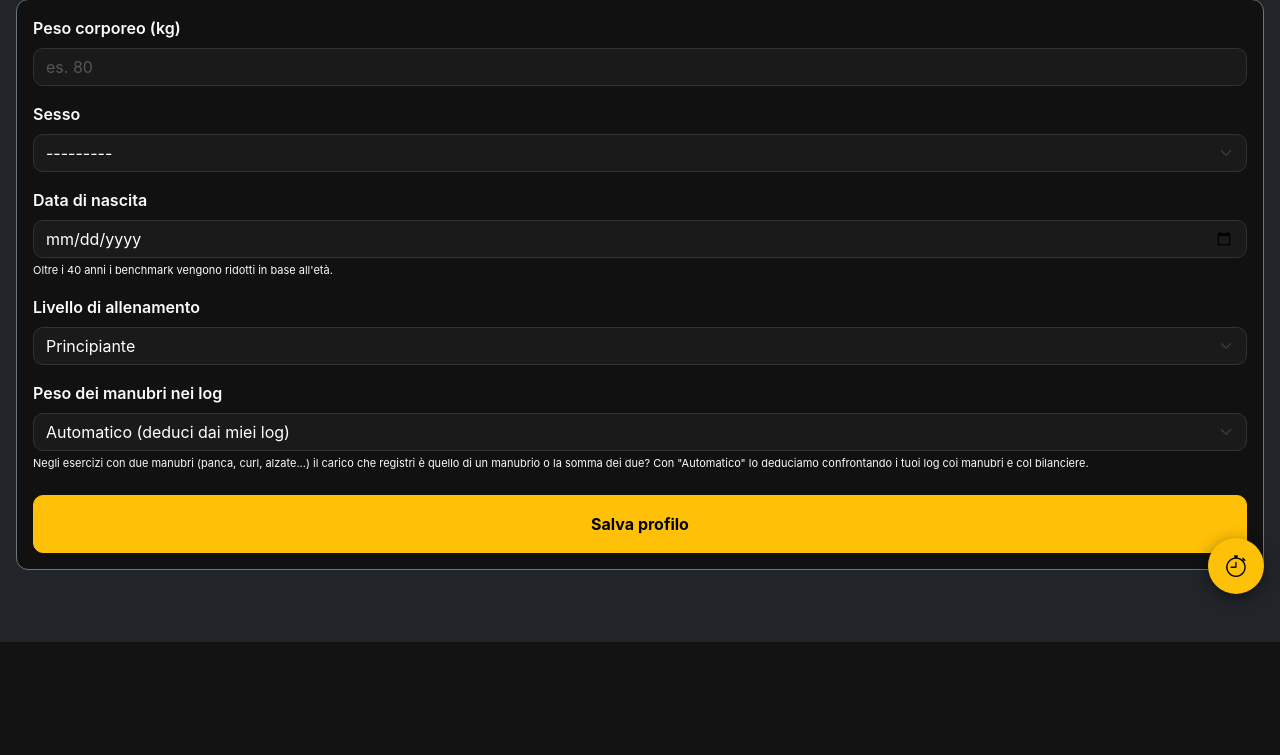
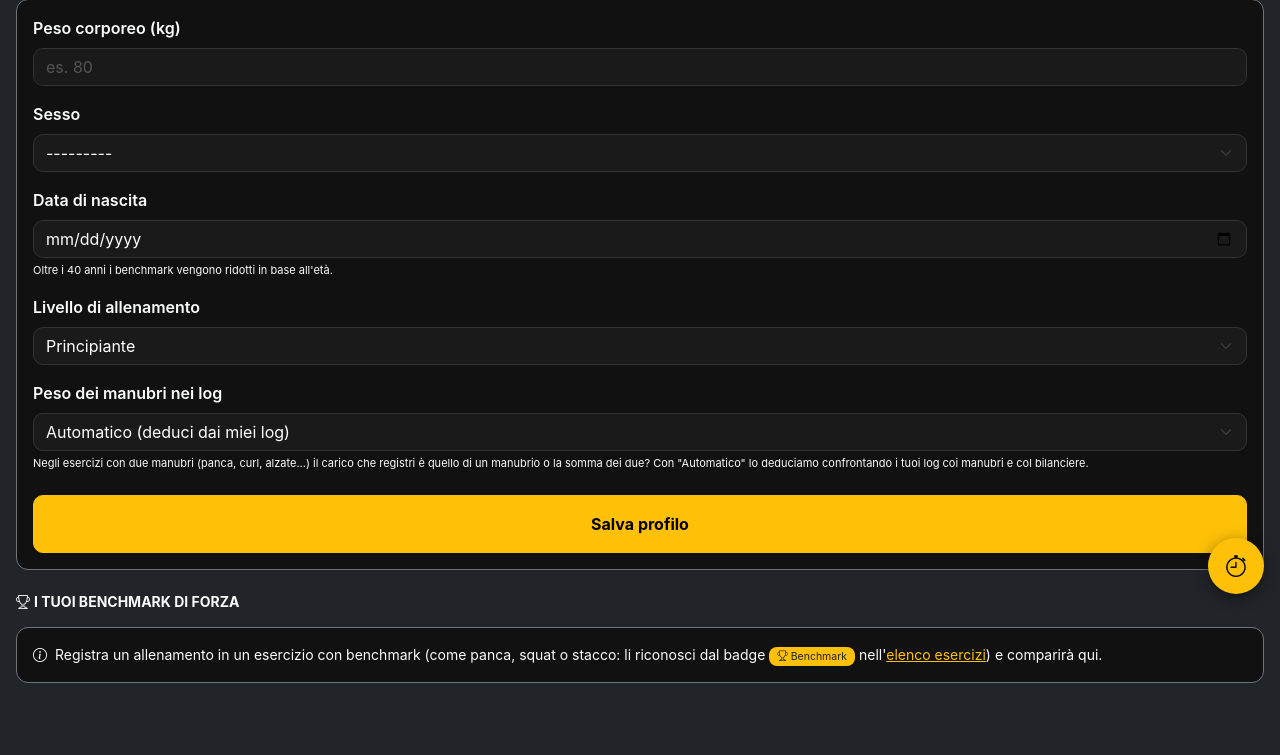
Before and after one commit to Orfico/gymit, a Django app: page /profile/physical/ in a window 1280 px wide. Shown: the part 182-937 px from the top of the page. Before the commit the page ends 824 px from the top, so only its background shows below. Run offline with Django 5.2, Linux system fonts and the light colour scheme; the visitor is signed in with stand-in values (Sample User, id 1); data that the repository does not hold is empty; parts of the project's set-up code (start-up, migrations or seed data) failed here and were passed over.

Commit message:
feat: riepilogo dei benchmark di forza nella pagina "Profilo fisico"
Sotto il form dei dati fisici (e fuori da esso: sono risultati, non dati da
modificare) compare un riquadro per ogni standard su cui l'utente ha dei
carichi. Se più esercizi puntano allo stesso standard conta quello col 1RM più
alto. Il riquadro è lo stesso del dettaglio esercizio, estratto in un partial
condiviso (_benchmark_card.html); nel riepilogo ha il nome dell'esercizio come
link ai progressi.

Stati vuoti per: nessun log, e log presenti ma peso/sesso mancanti.

Co-Authored-By: Claude Sonnet 5.5 <noreply@anthropic.com>

```diff
--- a/gym/templates/gym/physical_profile.html
+++ b/gym/templates/gym/physical_profile.html
@@ -44,5 +44,42 @@
             </form>
         </div>
     </div>
+
+    <!-- Riepilogo dei benchmark — fuori dal form: sono risultati, non dati da modificare -->
+    <div class="d-flex align-items-center gap-2 mt-4 mb-3">
+        <h6 class="text-secondary text-uppercase fw-bold small mb-0">
+            <i class="bi bi-trophy me-1"></i>I tuoi benchmark di forza
+        </h6>
+    </div>
+
+    {% if benchmark_items %}
+    <div class="row g-3">
+        {% for item in benchmark_items %}
+        <div class="col-12 col-md-6">
+            {% include 'gym/_benchmark_card.html' with benchmark_data=item.benchmark_data summary_exercise=item.exercise standard_label=item.standard_label %}
+        </div>
+        {% endfor %}
+    </div>
+    <div class="small text-secondary mt-3" style="font-size:11.5px;">
+        Per ogni standard conta l'esercizio in cui hai il 1RM più alto. Tocca un riquadro per vedere i progressi.
+    </div>
+    {% elif has_logged_standards and profile_incomplete %}
+    <div class="card bg-black border-secondary">
+        <div class="card-body small text-secondary">
+            <i class="bi bi-info-circle me-1"></i>
+            Hai già dei carichi registrati su esercizi con benchmark. Inserisci <strong>peso corporeo</strong>
+            e <strong>sesso</strong> qui sopra per vedere a che livello sei.
+        </div>
+    </div>
+    {% else %}
+    <div class="card bg-black border-secondary">
+        <div class="card-body small text-secondary">
+            <i class="bi bi-info-circle me-1"></i>
+            Registra un allenamento in un esercizio con benchmark (come panca, squat o stacco: li riconosci dal
+            badge <span class="badge bg-warning text-dark fw-normal"><i class="bi bi-trophy"></i> Benchmark</span>
+            nell'<a href="{% url 'exercise_list' %}" class="text-warning">elenco esercizi</a>) e comparirà qui.
+        </div>
+    </div>
+    {% endif %}
 </div>
 {% endblock %}
--- a/gym/views.py
+++ b/gym/views.py
@@ -33,7 +33,7 @@ from .models import (
 )
 from .strength_standards import (
     compute_benchmark, highest_level_reached, PAIRED_DUMBBELL, DEDUCTION_PAIRS,
-    dumbbell_mode_from_ratio,
+    dumbbell_mode_from_ratio, STANDARD_LABELS,
 )
 
 
@@ -1535,4 +1535,58 @@ def physical_profile(request):
         form.save()
         messages.success(request, 'Profilo fisico aggiornato.')
         return redirect('physical_profile')
-    return render(request, 'gym/physical_profile.html', {'form': form})
+
+    logged_exercises = _best_exercise_per_standard(request.user)
+    # Il riepilogo guarda il profilo salvato, non `profile`: dopo un invio non
+    # valido quest'ultimo contiene dati che nel database non ci sono.
+    saved_profile = request.user.userprofile
+    items = (
+        _benchmark_summary(request.user, logged_exercises)
+        if saved_profile.has_benchmark_data else []
+    )
+    return render(request, 'gym/physical_profile.html', {
+        'form': form,
+        'benchmark_items': items,
+        'has_logged_standards': bool(logged_exercises),
+        'profile_incomplete': not saved_profile.has_benchmark_data,
+    })
+
+
+def _best_exercise_per_standard(user):
+    """
+    Per ogni standard su cui l'utente ha dei carichi, l'esercizio col 1RM più
+    alto: {chiave: (exercise_id, miglior_1rm)}.
+
+    Più esercizi possono puntare allo stesso standard (es. "Panca Piana" e
+    "Panca Larga"): nel riepilogo ne conta uno solo, il migliore.
+    """
+    rows = (
+        ExerciseLog.objects
+        .filter(user=user, exercise__standard_key__in=list(STANDARD_LABELS), one_rm__isnull=False)
+        .order_by()
+        .values('exercise_id', 'exercise__standard_key')
+        .annotate(best=Max('one_rm'))
+    )
+    best = {}
+    for row in rows:
+        key = row['exercise__standard_key']
+        if key not in best or row['best'] > best[key][1]:
+            best[key] = (row['exercise_id'], row['best'])
+    return best
+
+
+def _benchmark_summary(user, best_per_standard):
+    """Un elemento per standard, nell'ordine curato di STANDARD_LABELS."""
+    exercises = Exercise.objects.in_bulk([exercise_id for exercise_id, _ in best_per_standard.values()])
+    items = []
+    for key, label in STANDARD_LABELS.items():
+        if key not in best_per_standard:
+            continue
+        exercise_id, best_one_rm = best_per_standard[key]
+        exercise = exercises[exercise_id]
+        data = _benchmark_context(user, exercise, best_one_rm)['benchmark_data']
+        if data:
+            items.append({
+                'exercise': exercise, 'standard_label': label, 'benchmark_data': data,
+            })
+    return items
```
Also changed, not shown: gym/templates/gym/_benchmark_card.html (added, +83 -0 lines), gym/templates/gym/progress.html (+1 -62 lines), gym/tests/test_strength_standards.py (+140 -0 lines).
